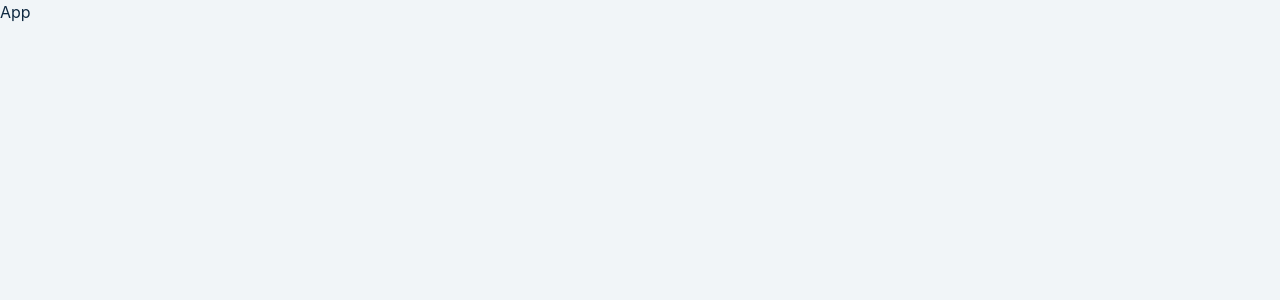
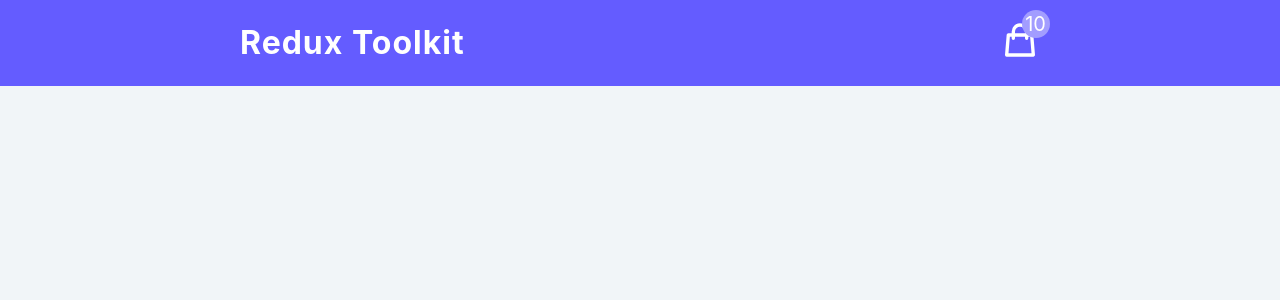
Before and after one commit to rolandowebdev/cart-with-redux, a React (Create React App) app: page / in a window 1280 px wide. Shown: the top 300 px of the page. Built offline with nearby package versions, Linux system fonts and the light colour scheme.

Commit message:
chore: create navbar component

```diff
--- a/src/App.js
+++ /dev/null
@@ -1,5 +0,0 @@
-const App = () => {
-  return <div>App</div>;
-};
-
-export default App;
--- /dev/null
+++ b/src/App.jsx
@@ -0,0 +1,12 @@
+import { Navbar } from './components/index';
+
+const App = () => {
+  return (
+    <>
+      <Navbar />
+      <main></main>
+    </>
+  );
+};
+
+export default App;
--- /dev/null
+++ b/src/components/Navbar/Navbar.jsx
@@ -0,0 +1,22 @@
+import { CartIcon } from '../../utils/icons';
+import { useSelector } from 'react-redux';
+
+const Navbar = () => {
+  // * useSelector is used to access reducer or state from redux
+  const { amount } = useSelector((store) => store.cart);
+  return (
+    <nav>
+      <div className='nav-center'>
+        <h3>redux toolkit</h3>
+        <div className='nav-container'>
+          <CartIcon />
+          <div className='amount-container'>
+            <p className='total-amount'>{amount}</p>
+          </div>
+        </div>
+      </div>
+    </nav>
+  );
+};
+
+export default Navbar;
--- /dev/null
+++ b/src/components/index.js
@@ -0,0 +1 @@
+export { default as Navbar } from './Navbar/Navbar';
--- a/src/features/cart/cartSlice.js
+++ b/src/features/cart/cartSlice.js
@@ -2,7 +2,7 @@
 
 const initialState = {
   cartItems: [],
-  amount: 0,
+  amount: 10,
   total: 0,
   isLoading: true,
 };
```
